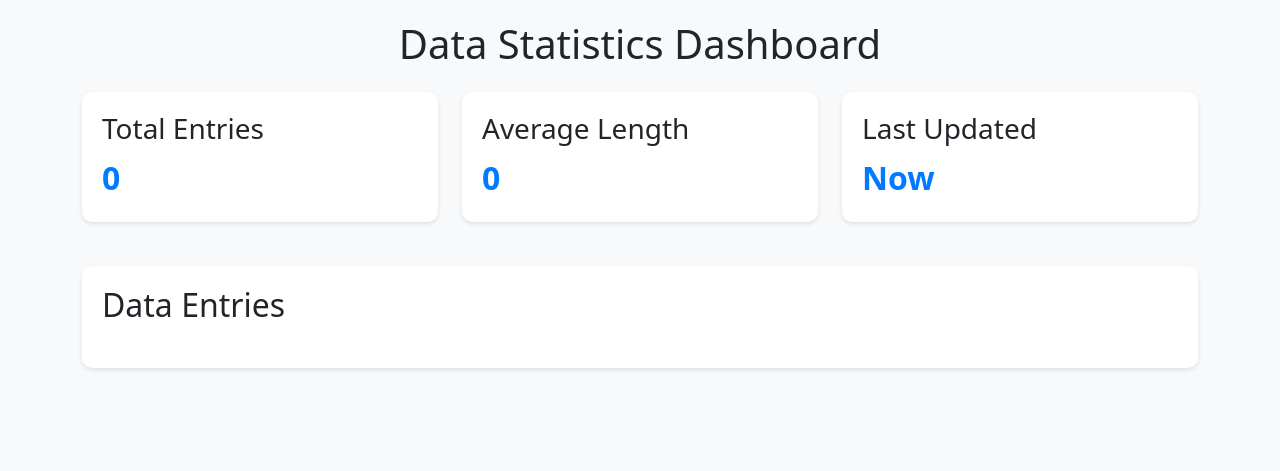
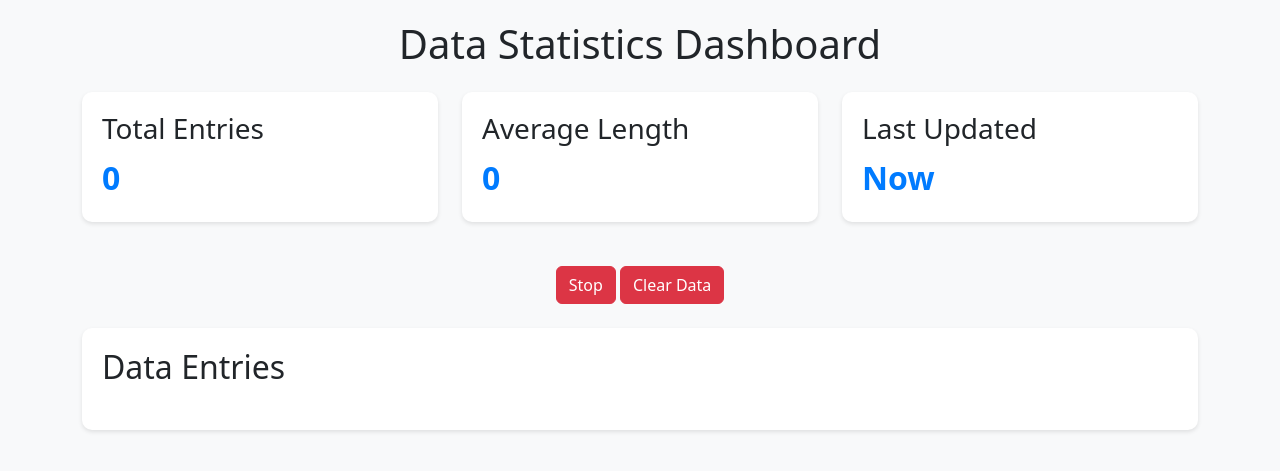
Before and after one commit to Cpmjaguar1234/nova, a Flask app: template templates/data.html in a window 1280 px wide. Shown: the top 471 px of the page. Run offline with Flask 3, Linux system fonts and the light colour scheme; the template is opened without the code that fills it, so the values that code supplies are empty; parts of the project's set-up code (start-up, migrations or seed data) failed here and were passed over.

Commit message:
added more features

```diff
--- a/app.py
+++ b/app.py
@@ -62,8 +62,28 @@ def redirect_to_nova():
     if request.endpoint is None:
         return redirect("https://cpmjaguar1234.github.io/nova")
 
+ask_enabled = True  # Global variable to track the state of the /ask endpoint
+
+@app.route('/ask-status', methods=['GET'])
+def ask_status():
+    return jsonify({'enabled': ask_enabled}), 200
+
+@app.route('/toggle-ask', methods=['POST'])
+def toggle_ask():
+    global ask_enabled
+    try:
+        data = request.get_json()
+        ask_enabled = data.get('enabled', True)
+        return jsonify({'message': f'Ask endpoint {"enabled" if ask_enabled else "disabled"} successfully.'}), 200
+    except Exception as e:
+        app.logger.error(f'Error toggling ask endpoint: {str(e)}')
+        return jsonify({'error': str(e)}), 500
+
 @app.route('/ask', methods=['GET', 'POST'])
 def ask_gemini():
+    if not ask_enabled:
+        return jsonify({'error': 'Ask endpoint is currently disabled.'}), 403
+
     app.logger.info(f"Received {request.method} request at /ask")
 
     if request.method == 'POST':
@@ -156,5 +176,17 @@ def handle_data():
             app.logger.error(f'Error processing data: {str(e)}')
             return jsonify({'error': str(e)}), 500
 
+@app.route('/clear-data', methods=['POST'])
+def clear_data():
+    try:
+        # Use a relative path or ensure the absolute path is correct for your environment
+        data_file_path = os.path.join(os.getcwd(), 'data.json')  # Adjust the path as needed
+        with open(data_file_path, 'w') as data_file:
+            data_file.write('[]')  # Clear the data by writing an empty array
+        return jsonify({'message': 'Data cleared successfully.'}), 200
+    except Exception as e:
+        app.logger.error(f'Error clearing data: {str(e)}')  # Log the error for debugging
+        return jsonify({'error': str(e)}), 500
+
 if __name__ == '__main__':
     app.run(host='0.0.0.0', port=5000)
--- a/templates/data.html
+++ b/templates/data.html
@@ -57,6 +57,11 @@
             </div>
         </div>
 
+        <div class="text-center mt-4">
+            <button id="toggleAskButton" class="btn">Loading...</button>
+            <button id="clearDataButton" class="btn btn-danger">Clear Data</button>
+        </div>
+
         <div class="stats-card mt-4">
             <h2 class="mb-4">Data Entries</h2>
             <div class="data-list">
@@ -70,5 +75,65 @@
     </div>
 
     <script src="https://cdn.jsdelivr.net/npm/bootstrap@5.3.0/dist/js/bootstrap.bundle.min.js"></script>
+    <script>
+        async function updateButtonState() {
+            try {
+                const response = await fetch('/ask-status');
+                if (response.ok) {
+                    const data = await response.json();
+                    const askEnabled = data.enabled;
+                    const button = document.getElementById('toggleAskButton');
+                    button.textContent = askEnabled ? 'Stop' : 'Start';
+                    button.className = askEnabled ? 'btn btn-danger' : 'btn btn-primary';
+                } else {
+                    console.error('Failed to fetch ask endpoint status.');
+                }
+            } catch (error) {
+                console.error('Error fetching ask endpoint status:', error);
+            }
+        }
+
+        document.getElementById('toggleAskButton').addEventListener('click', async () => {
+            try {
+                const button = document.getElementById('toggleAskButton');
+                const askEnabled = button.textContent === 'Stop';
+                const response = await fetch('/toggle-ask', {
+                    method: 'POST',
+                    headers: {
+                        'Content-Type': 'application/json'
+                    },
+                    body: JSON.stringify({ enabled: !askEnabled })
+                });
+                if (response.ok) {
+                    button.textContent = !askEnabled ? 'Stop' : 'Start';
+                    button.className = !askEnabled ? 'btn btn-danger' : 'btn btn-primary';
+                    alert(`Ask endpoint ${!askEnabled ? 'enabled' : 'disabled'} successfully!`);
+                } else {
+                    alert('Failed to toggle ask endpoint.');
+                }
+            } catch (error) {
+                console.error('Error toggling ask endpoint:', error);
+            }
+        });
+
+        document.getElementById('clearDataButton').addEventListener('click', async () => {
+            try {
+                const response = await fetch('/clear-data', {
+                    method: 'POST'
+                });
+                if (response.ok) {
+                    alert('Data cleared successfully!');
+                    location.reload(); // Reload the page to update the data view
+                } else {
+                    alert('Failed to clear data.');
+                }
+            } catch (error) {
+                console.error('Error clearing data:', error);
+            }
+        });
+
+        // Update button state on page load
+        updateButtonState();
+    </script>
 </body>
 </html>
```
Also changed, not shown: achieve.js (+9 -0 lines).
